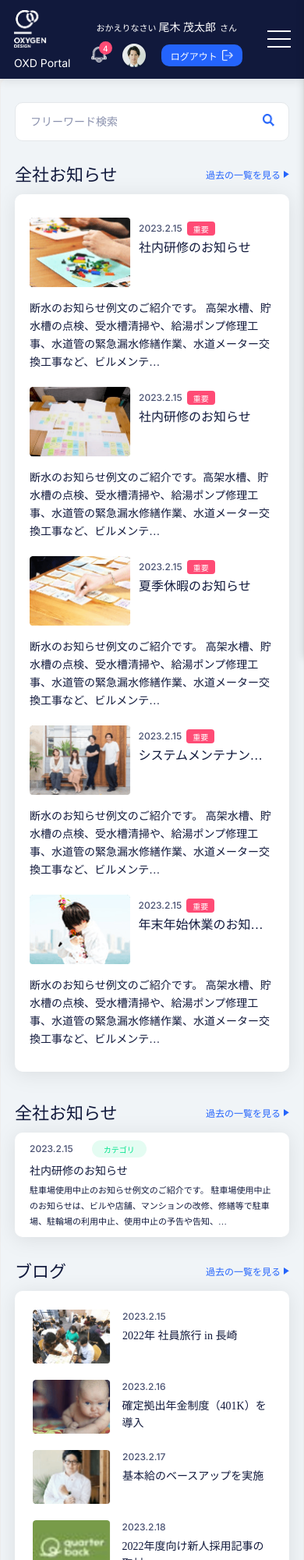
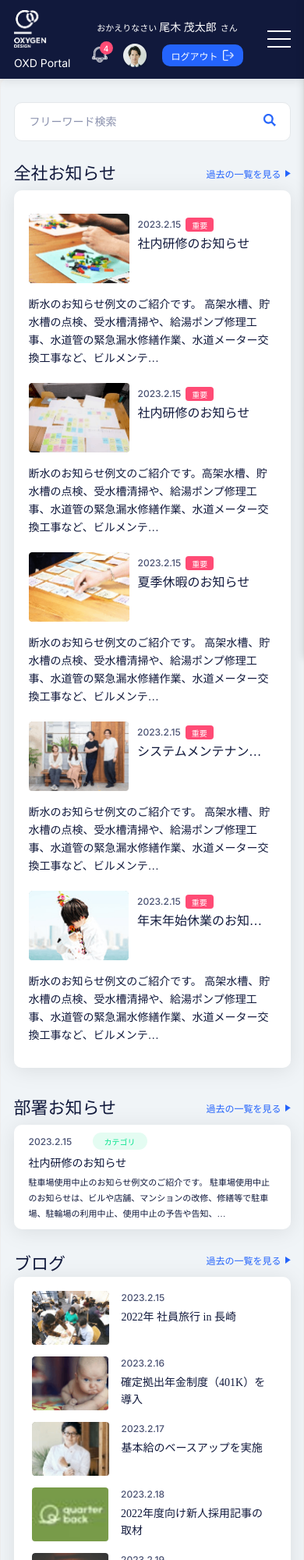
Before and after one commit to Backheart-js/oxd-UI, a website: page src/index.html in a window 390 px wide. Shown: the top 2000 px of the page at 78% size. Drawn offline with Linux system fonts and the light colour scheme; a web font is replaced by a local one.

Commit message:
fix text, width text, fontsize

```diff
--- a/src/assets/scss/index.scss
+++ b/src/assets/scss/index.scss
@@ -90,22 +90,24 @@ button {
 
   span {
     font-family: "inter";
+    width: 105px;
     font-size: 20px;
     font-weight: 400;
-    line-height: 28px;
+    line-height: 17px;
     font-style: normal;
     color: #fff;
     user-select: none;
   }
-  span {
-    font-family: "inter";
-    font-size: 20px;
-    font-weight: 400;
-    line-height: 28px;
-    font-style: normal;
-    color: #fff;
-    user-select: none;
-  }
+
+  // span {
+  //   font-family: "inter";
+  //   font-size: 20px;
+  //   font-weight: 400;
+  //   line-height: 28px;
+  //   font-style: normal;
+  //   color: #fff;
+  //   user-select: none;
+  // }
 }
 
 .header__slogan-wrapper {
@@ -250,17 +252,27 @@ button {
   h2 {
     color: #11193c;
     font-size: 22px;
+    width: 133px;
     font-weight: 400;
-    line-height: 28px;
+    line-height: 23px;
   }
 
-  a,
-  img {
+  a {
+    display: inline-block;
     border: none;
     outline: none;
     background-color: transparent;
     font-size: 12px;
-    line-height: 28px;
+    line-height: 12px;
+    color: #2464fc;
+    cursor: pointer;
+    width: 97px;
+    height: 12px;
+  }
+
+  img {
+    font-size: 12px;
+    line-height: 12px;
     color: #2464fc;
     cursor: pointer;
   }
@@ -382,6 +394,8 @@ button {
       font-size: 12px;
       font-weight: 500;
       line-height: 12px;
+      height: 11px;
+      width: 58px;
       color: #495172;
       font-family: "Inter", sans-serif;
     }
@@ -459,18 +473,24 @@ button {
     color: #11193c;
     font-size: 22px;
     line-height: 28px;
+    text-align: center;
+    width: 67px;
+    height: 20px;
     font-weight: 400;
   }
 
   a {
+    display: inline-block;
     font-size: 12px;
     font-weight: 400;
-    line-height: 28px;
+    line-height: 12px;
     color: #2464fc;
     border: none;
     outline: none;
     background-color: transparent;
     cursor: pointer;
+    width: 97px;
+    height: 12px;
   }
 }
 
@@ -517,7 +537,7 @@ button {
 
 #content {
   margin-top: 100px;
-  background-color: #F6F6F6;
+  background-color: #f6f6f6;
 }
 
 #sidebar {
@@ -544,13 +564,16 @@ button {
 }
 .sidebar__mainfunc-wrapper {
   padding-left: 20px;
+  z-index: 1000;
+  width: 241px;
 
   &.active {
     padding: 10px 0 10px 20px;
     border-color: #eeeeee;
     border-width: 1px;
-    border-right-width: 0px;
     border-style: solid;
+    border-right-color: #f0f4f7;
+
     border-top-left-radius: 20px;
     border-bottom-left-radius: 20px;
     background: #f0f4f7;
@@ -607,7 +630,7 @@ button {
   width: 60px;
   height: 60px;
   background-color: #fff;
-  filter: drop-shadow(0px 3px 13px rgba(0,0,0,0.09 ));
+  filter: drop-shadow(0px 3px 13px rgba(0, 0, 0, 0.09));
   border-radius: 10px;
 }
 .sidebar__social-link {
@@ -640,7 +663,8 @@ button {
     justify-content: center;
     margin-left: 0;
 
-    .slogan__left-wrapper, .slogan__right-wrapper {
+    .slogan__left-wrapper,
+    .slogan__right-wrapper {
       span {
         font-size: 11px;
       }
@@ -672,7 +696,6 @@ button {
   }
 
   .header__logout-wrapper {
-
     .header__logout-btn {
       width: 104px;
       height: 28px;
@@ -681,6 +704,7 @@ button {
       }
       img {
         width: 14px;
+        height: 14px;
         margin-left: 6px;
       }
     }
@@ -698,6 +722,7 @@ button {
       align-items: center;
       padding: 6px 4px;
       background-color: transparent;
+      cursor: pointer;
     }
   }
 
@@ -707,9 +732,9 @@ button {
     left: unset;
     width: 238px;
     padding-left: unset;
-    box-shadow: 0px 0px 10px rgba(0,0,0,0.16);
+    box-shadow: 0px 0px 10px rgba(0, 0, 0, 0.16);
     z-index: 20;
-    transition: all .3s ease-in-out;
+    transition: all 0.3s ease-in-out;
 
     .sidebar__mobilepart-wrapper {
       position: relative;
@@ -721,6 +746,7 @@ button {
         top: 40px;
         padding: 4px;
         background-color: transparent;
+        cursor: pointer;
       }
     }
     .sidebar__wrapper {
@@ -754,19 +780,19 @@ button {
     margin-top: 0;
   }
   .sidebar__func-item {
-    border-top: 2px solid #F0F4F7;
+    border-top: 2px solid #f0f4f7;
 
     &:last-child {
-      border-bottom: 2px solid #F0F4F7;
+      border-bottom: 2px solid #f0f4f7;
     }
   }
-  .sidebar__func-item+.sidebar__func-item {
+  .sidebar__func-item + .sidebar__func-item {
     margin-top: 0;
   }
 
   .sidebar__subfunc-item {
     height: 50px;
-    border-top: 2px solid #F0F4F7;
+    border-top: 2px solid #f0f4f7;
     padding: 0;
 
     a {
@@ -774,13 +800,13 @@ button {
       height: 100%;
     }
 
-    &+& {
+    & + & {
       margin-top: 0;
     }
   }
 
   .sidebar__social-wrapper {
-    padding: 0 17px
+    padding: 0 17px;
   }
 }
 
@@ -854,6 +880,7 @@ button {
 
       span {
         font-size: 14px;
+        width: 74px;
         line-height: 100%;
       }
     }
@@ -863,7 +890,7 @@ button {
     width: 100%;
     height: 100%;
     margin: 0;
-    padding: 30px 18px;
+    padding: 30px 16.5px;
   }
 
   .main {
@@ -959,8 +986,13 @@ button {
 
   .main-right {
     width: 100%;
+
     .main-right__search {
       display: none;
     }
   }
+
+  .main-right__content--post {
+    margin: 14px 0;
   }
+}
--- a/src/index.html
+++ b/src/index.html
@@ -342,7 +342,7 @@
                 </div>
 
                 <div class="main-left__header">
-                  <h2>全社お知らせ</h2>
+                  <h2>部署お知らせ</h2>
 
                   <span>
                     <a>過去の一覧を見る</a>
```
Also changed, not shown: src/css/index.css, 1 other file. Lines whose indentation alone changed are shown as unchanged.
